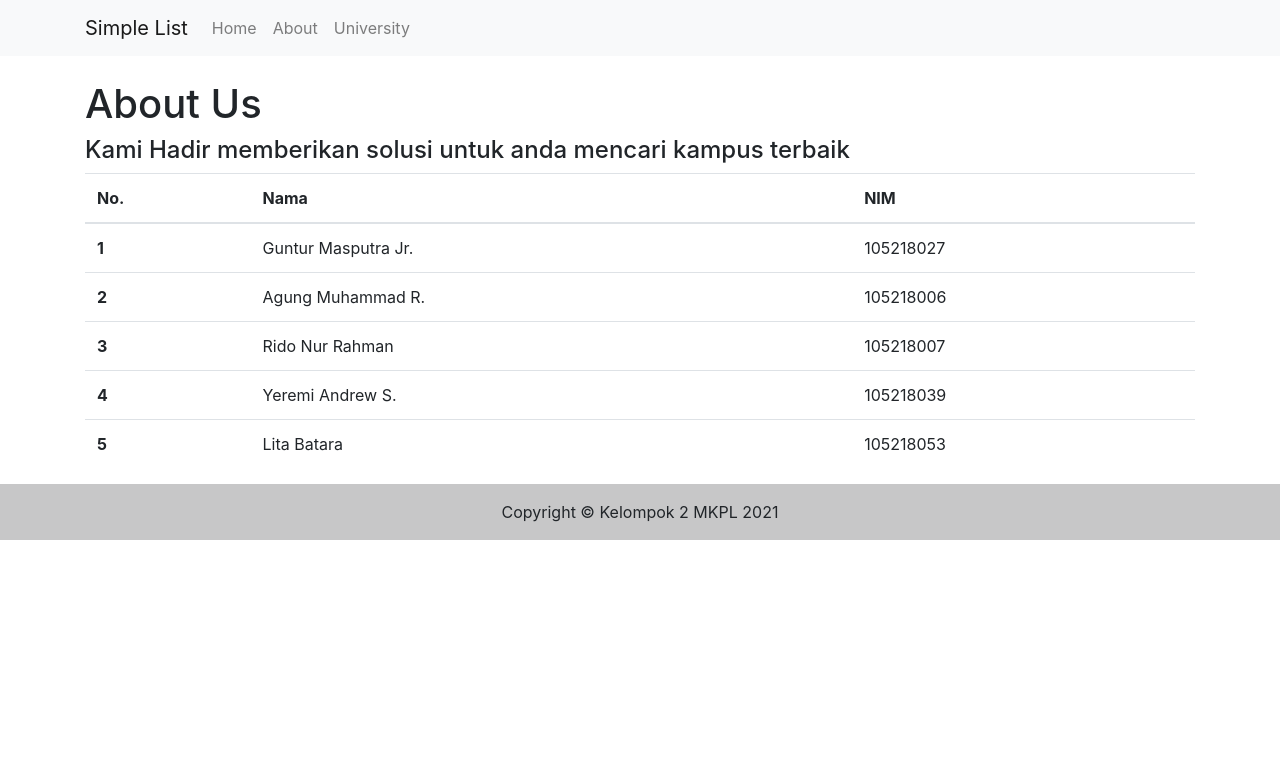
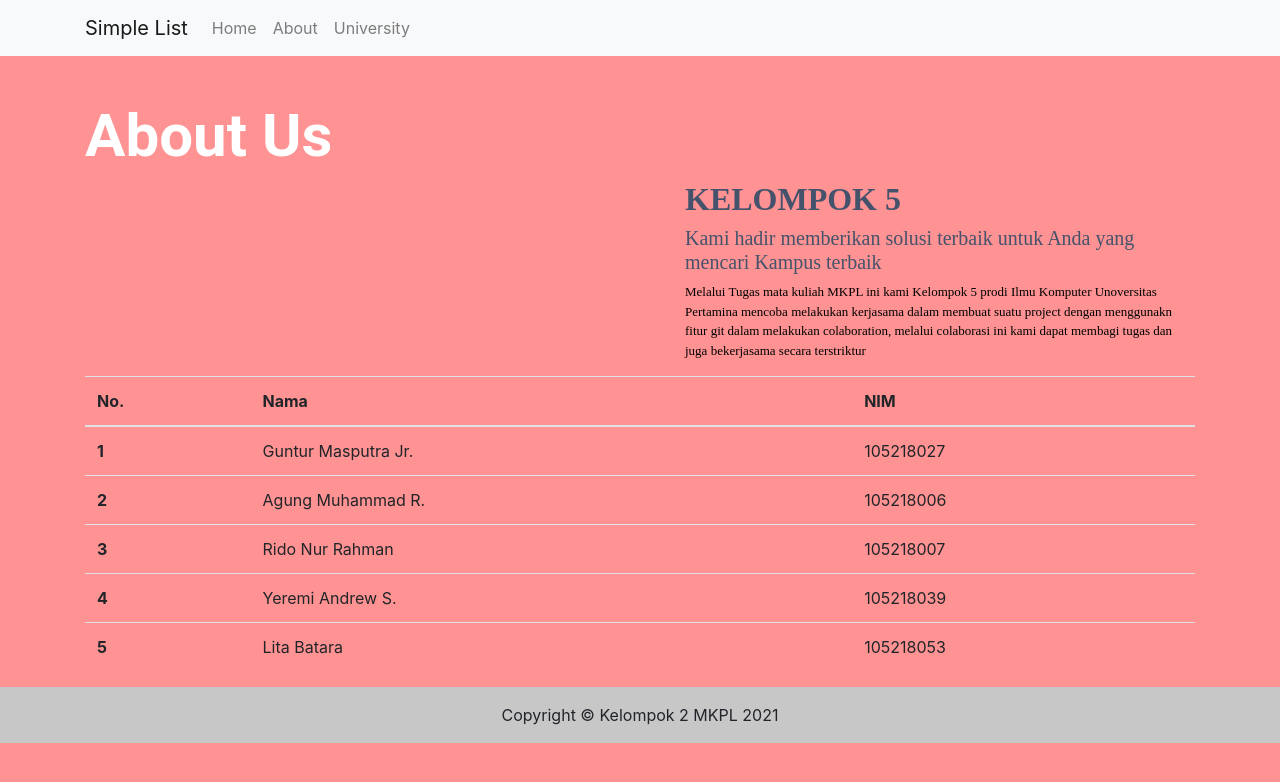
Before and after one commit to dhuharohim/cobareview1, a CodeIgniter app: page /simple-list-universities/about in a window 1280 px wide. Shown: the top 782 px of the page. Run offline with CodeIgniter, Linux system fonts and the light colour scheme.

Commit message:
Change page of about us

```diff
--- a/application/views/about/index.php
+++ b/application/views/about/index.php
@@ -1,6 +1,51 @@
+<body >
 <div class="container">
-    <h1 class="mt-4">About Us</h1>
-    <h4>Kami Hadir memberikan solusi untuk anda mencari kampus terbaik</h4>
+<style>
+.mt-4 {
+  font-family: Roboto;
+  color: #fff;
+  float: left;
+  font-size: 60px;
+  padding-top: 20px;
+}
+.container {
+  color: black;
+}
+body {
+  background-color: #ff9292;
+  height: auto;
+}
+h2 {
+color: #45526c;
+margin-left: 300px;
+}
+.header-content {
+  float: right;
+  margin-left: 300px;
+  color: #45526c;
+}
+.content-des {
+  float: right;
+  margin-left: 300px;
+  font-family: poppins;
+  font-size: small;
+}
+table {
+  padding-top: 20px;
+  margin-top: 50px;
+}
+</style>
+    <h1 class="mt-4"><b>About Us</b></h1>
+    <div class="content-des">
+    <h2><b>KELOMPOK 5</b></h2>
+    <h5 class="header-content">Kami hadir memberikan solusi terbaik untuk Anda yang mencari Kampus terbaik</h5>
+    <p class="content-des"> Melalui Tugas mata kuliah MKPL ini kami Kelompok 5 prodi Ilmu Komputer Unoversitas Pertamina mencoba melakukan
+    kerjasama dalam membuat suatu project dengan menggunakn fitur git dalam melakukan colaboration,
+    melalui colaborasi ini kami dapat membagi tugas dan juga bekerjasama secara terstriktur</p>
+    </div>
+<br>
+<br>
+<br>
     <table class="table">
   <thead>
     <tr>
@@ -9,7 +54,7 @@
       <th scope="col">NIM</th>
     </tr>
   </thead>
-  <tbody>
+  <tbody class="main">
     <tr>
       <th scope="row">1</th>
       <td>Guntur Masputra Jr.</td>
@@ -38,3 +83,4 @@
   </tbody>
 </table>
 </div>
+</body>
--- a/application/views/layout/footer.php
+++ b/application/views/layout/footer.php
@@ -1,3 +1,8 @@
+<style>
+    footer {
+        background-color: teal;
+    }
+</style>
 <footer class="bg-light text-center text-lg-start mt-3">
     <!-- Copyright -->
     <div class="text-center p-3" style="background-color: rgba(0, 0, 0, 0.2);">
--- a/application/views/layout/header.php
+++ b/application/views/layout/header.php
@@ -16,7 +16,11 @@
 
     <title><?= $judul; ?></title>
 </head>
+<style>
 
+
+
+</style>
 <body>
     <nav class="navbar navbar-expand-lg navbar-light bg-light">
         <div class="container">
```
Also changed, not shown: application/views/university/index.php (+9 -0 lines).
